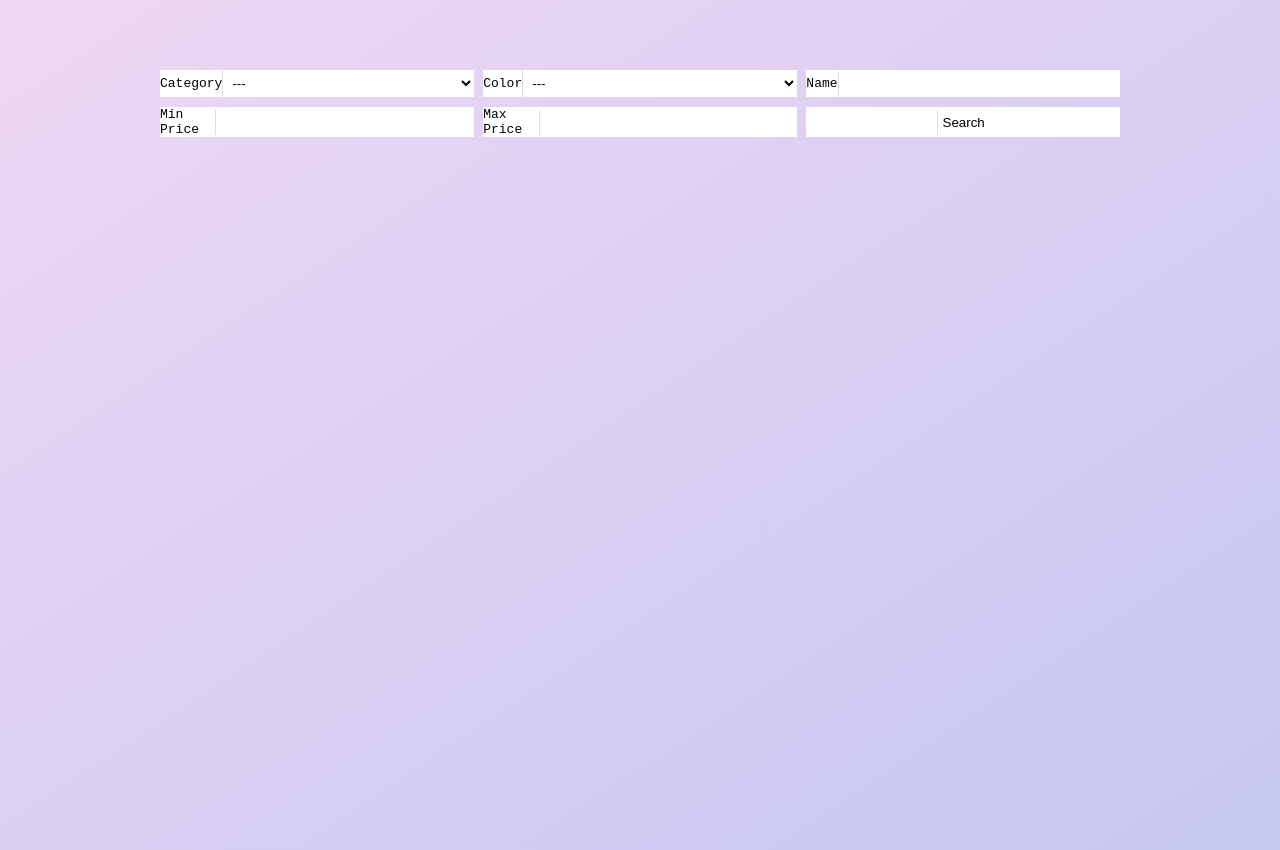
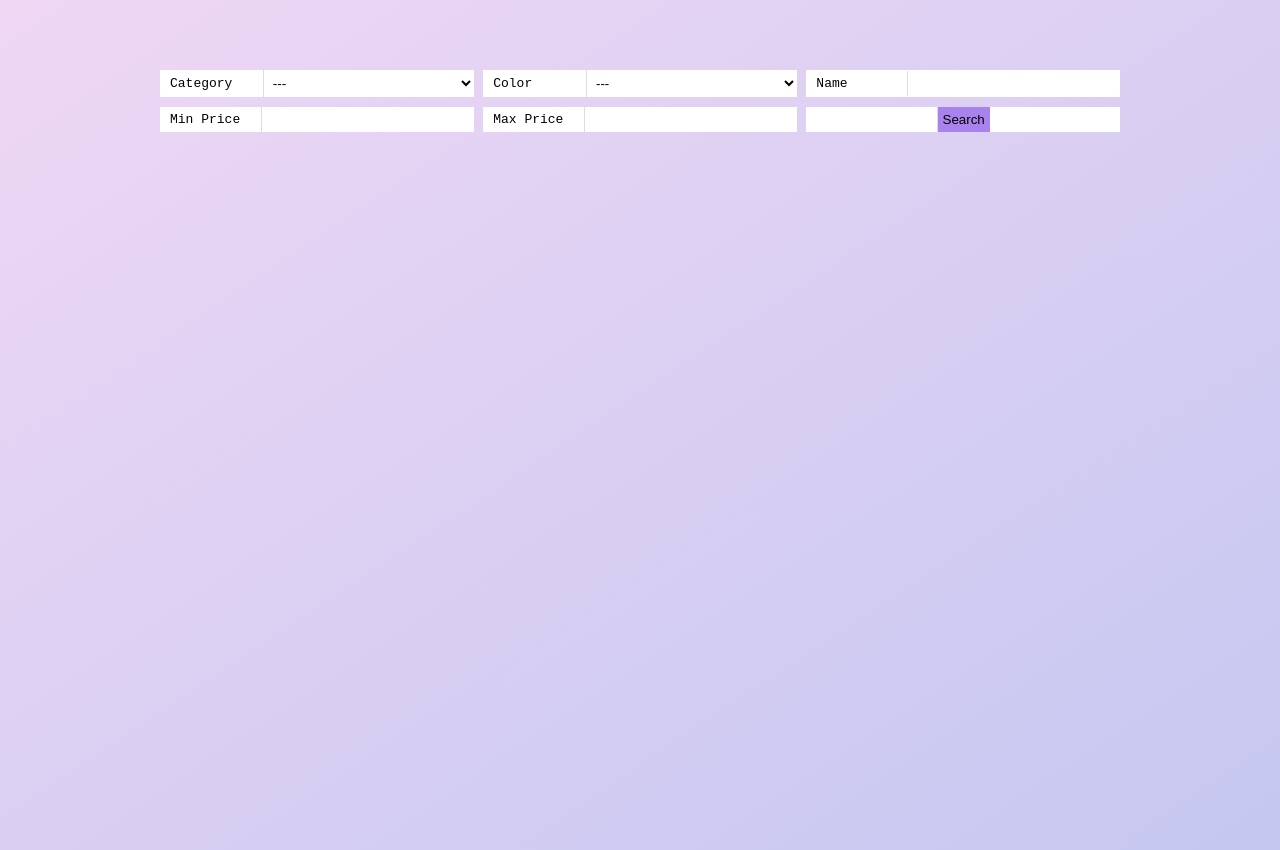
Before and after one commit to musamM921/filterandsearchjs, a plain HTML site: page search filter/index.html in a window 1280 px wide. Drawn offline with Linux system fonts and the light colour scheme.

Commit message:
update10

```diff
--- a/search filter/assets/css/style.css
+++ b/search filter/assets/css/style.css
@@ -37,4 +37,15 @@ align-items: center;
   border: none;
   background-color: transparent;
   border-left: 1px solid #ddd;
+  outline: none;
+
 }
+.filter .item label{
+  display: block;
+  width: 40%;
+  padding: 0 10px ;
+}
+.filter .item.submit button{
+  background-color: #aa82ed;
+
+}
```
